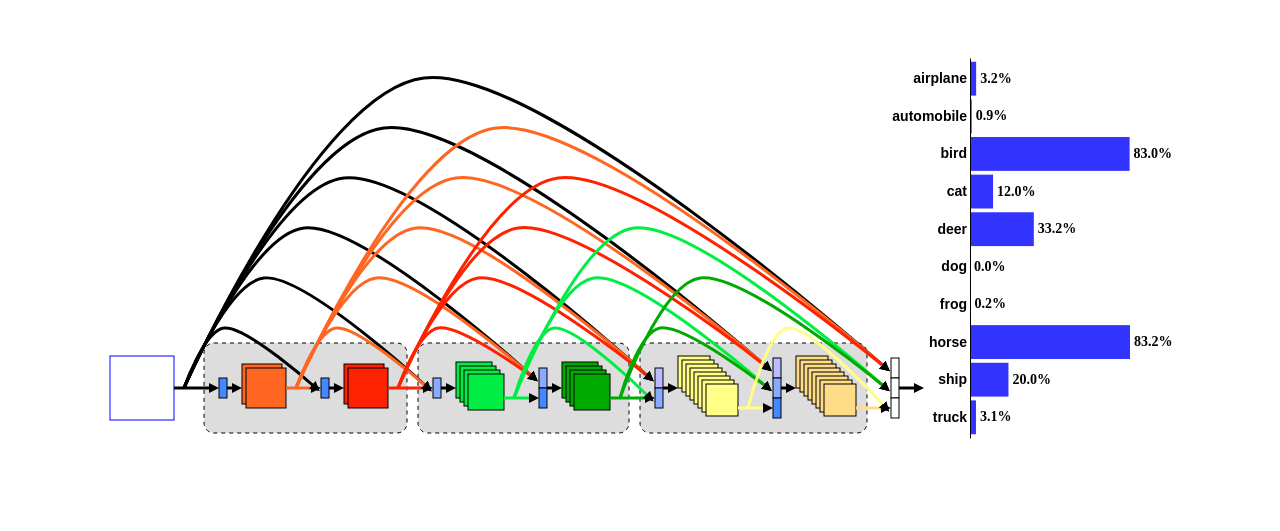
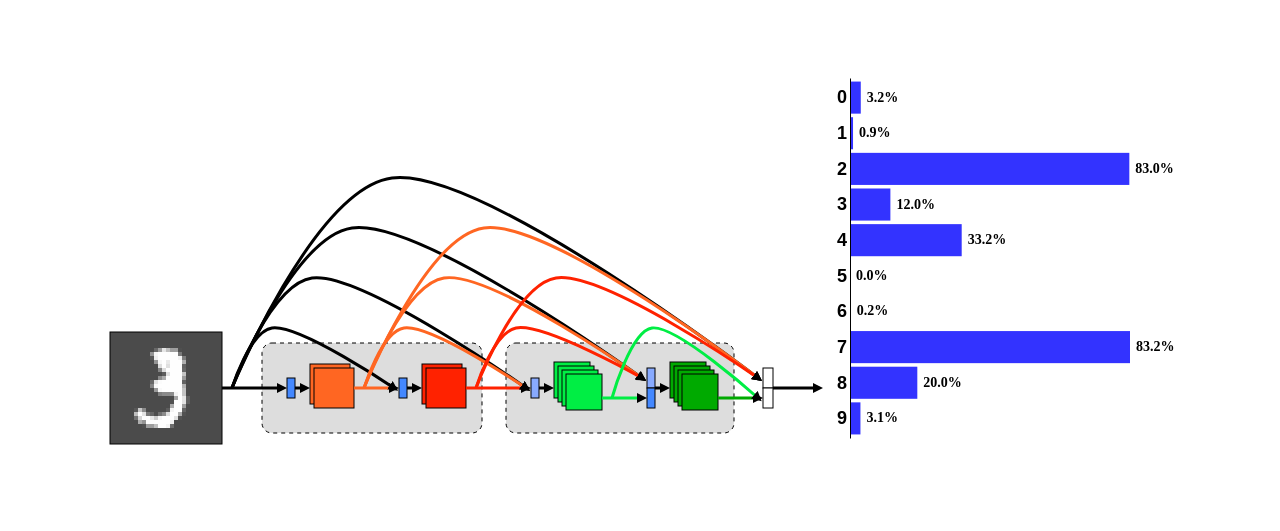
Before and after one commit to Boyu1997/cnn-dense-connection, a website built with webpack: page playground/dist/index.html in a window 1280 px wide. Built offline with nearby package versions, Linux system fonts and the light colour scheme.

Commit message:
refactor(playground): change to mnist dataset

```diff
--- a/playground/src/helper.js
+++ b/playground/src/helper.js
@@ -1,4 +1,37 @@
 import * as d3 from 'd3';
+
+export function plotImg(data) {
+  const imgCanvas = d3.select('#inputImg')
+    .style('top', '324px')
+    .style('left', '10px')
+    .style('width', '112px')
+    .style('height', '112px')
+    .append('canvas')
+    .attr('width', '112px')
+    .attr('height', '112px')
+
+  let context = imgCanvas.node().getContext("2d");
+
+  let dx = data[0].length;
+  let dy = data.length;
+  let image = context.createImageData(4*dx, 4*dy);
+
+  for (let x = 0, p = -1; x < dx; ++x) {
+    for (let i=0; i<4; i++) {
+      for (let y = 0; y < dy; ++y) {
+        let value = data[x][y];
+        for (let j=0; j<4; j++) {
+          image.data[++p] = value;
+          image.data[++p] = value;
+          image.data[++p] = value;
+          image.data[++p] = 180;
+        }
+      }
+    }
+  }
+
+  context.putImageData(image, 0, 0);
+}
 
 export function showDenseConnections(svg, denseConnections) {
   // define dense connection curves
@@ -32,8 +65,8 @@ export function showDenseConnections(svg, denseConnections) {
 
 
 export function plotHist(svg, data) {
-  const width = 160;
-  const height = 380;
+  const width = 280;
+  const height = 360;
 
   data = data.sort(function (a, b) {
     return d3.descending(a.category, b.category);
@@ -66,7 +99,7 @@ export function plotHist(svg, data) {
 
   bars.append('text')
     .attr('x', function (d) {
-      return x(d.value) + 4;
+      return x(d.value) + 6;
     })
     .attr("y", function (d) {
         return y(d.category) + y.bandwidth() / 2 + 4;
@@ -80,6 +113,6 @@ export function plotHist(svg, data) {
   svg.append('g')
     .call(d3.axisLeft(y)
       .tickSize(0))
-      .style('font-size', '14px')
-      .style('font-weight', '600');
+      .style('font-size', '18px')
+      .style('font-weight', '800');
 }
--- a/playground/src/index.js
+++ b/playground/src/index.js
@@ -1,7 +1,7 @@
 import _ from 'lodash';
 
 import * as d3 from 'd3';
-import { showDenseConnections, plotHist } from './helper.js';
+import { showDenseConnections, plotImg, plotHist } from './helper.js';
 
 var data = require('./data.json');
 
@@ -20,35 +20,13 @@ svg.style('margin', 'auto');
 
 // input image
 svg.append('rect')
-  .attr('transform', 'translate(10, 348)')
-  .attr('width', 64)
-  .attr('height', 64)
-  .attr('stroke',"blue")
+  .attr('transform', 'translate(10, 324)')
+  .attr('width', 112)
+  .attr('height', 112)
+  .attr('stroke', 'black')
   .attr('fill', '#FFF')
 
-// const imgCanvas = d3.select('#inputImg').append('canvas')
-//   .attr("width", 100)
-//   .attr("height", 100)
-//
-//
-// let context = imgCanvas.node().getContext("2d");
-//
-// let dx = data[0].length;
-// let dy = data.length;
-// let image = context.createImageData(dx, dy);
-//
-// for (let x = 0, p = -1; x < dx; ++x) {
-//   for (let y = 0; y < dy; ++y) {
-//     let value = data[x][y];
-//     image.data[++p] = value;
-//     image.data[++p] = value;
-//     image.data[++p] = value;
-//     image.data[++p] = 160;
-//   }
-// }
-//
-// console.log(image)
-// context.putImageData(image, 0, 0);
+plotImg(data);
 
 
 // --- initialization ---
@@ -56,19 +34,17 @@ const plotData = [
   {'lineColor':'#000', 'layerColor':'#F62', 'boxs':2, 'pooling':['i']},
   {'lineColor':'#F62', 'layerColor':'#F20', 'boxs':2, 'pooling':['i']},
   {'lineColor':'#F20', 'layerColor':'#0E4', 'boxs':4, 'pooling':['2']},
-  {'lineColor':'#0E4', 'layerColor':'#0A0', 'boxs':4, 'pooling':['2','i']},
-  {'lineColor':'#0A0', 'layerColor':'#FF8', 'boxs':8, 'pooling':['4','2']},
-  {'lineColor':'#FF8', 'layerColor':'#FD8', 'boxs':8, 'pooling':['4','2','i']}
+  {'lineColor':'#0E4', 'layerColor':'#0A0', 'boxs':4, 'pooling':['2','i']}
 ];
 
 var denseCurveStarts = [];
 var denseCurveEnds = [];
 
-const l1 = 30;
+const l1 = 40;
 const l2 = 10;
 const d = 4;
 
-let x = 74;
+let x = 122;
 let y = 380;
 
 // define arrowhead marker
@@ -97,8 +73,8 @@ plotData.forEach((data, i) => {
   // box for each block
   if (i%2 == 0) {
     svg.append('rect')
-      .attr('transform', 'translate('+(x+30)+','+(y-45)+')')
-      .attr('width', 195 + 4*data['boxs'])
+      .attr('transform', 'translate('+(x+40)+','+(y-45)+')')
+      .attr('width', 212 + 4*data['boxs'])
       .attr('height', 90)
       .attr("rx", 10)
       .attr("ry", 10)
@@ -108,12 +84,12 @@ plotData.forEach((data, i) => {
   }
 
   svg.append('path')
-    .attr('d', d3.line()([[x, yPooling], [i%2==0 ? x+l1+10 : x+l1, yPooling]]))
+    .attr('d', d3.line()([[x, yPooling], [i%2==0 ? x+l1+20 : x+l1, yPooling]]))
     .attr('marker-end', 'url(#arrow)')
     .attr('stroke', data['lineColor'])
     .attr('fill', 'none')
     .attr('stroke-width', '3px');
-  x = x + l1 + 5 + (i%2==0 ? 10 : 0);
+  x = x + l1 + 5 + (i%2==0 ? 20 : 0);
 
   // pooling rectangle
   data['pooling'].forEach((type, j) => {
@@ -155,33 +131,33 @@ plotData.forEach((data, i) => {
 
 // --- final global pooling ---
 svg.append('path')
-  .attr('d', d3.line()([[x, y+20], [x+l1, y+20]]))
+  .attr('d', d3.line()([[x, y+10], [x+l1, y+10]]))
   .attr('marker-end', 'url(#arrow)')
-  .attr('stroke', '#FD8')
+  .attr('stroke', '#0A0')
   .attr('fill', 'none')
   .attr('stroke-width', '3px');
 x = x + l1 + 5;
 
-['4','2','i'].forEach((type, i) => {
+['2','i'].forEach((type, i) => {
   svg.append('rect')
-    .attr('transform', 'translate('+(x)+','+(y-10*(3-2*i))+')')
-    .attr('width', 8)
+    .attr('transform', 'translate('+(x)+','+(y-10*(2-2*i))+')')
+    .attr('width', 10)
     .attr('height', 20)
     .attr('stroke', 'black')
     .attr('fill', '#FFF');
-  denseCurveEnds.push({'layer':6, 'type':type, 'point':[x-5, y-10*(3-2*i-1)]})
+  denseCurveEnds.push({'layer':4, 'type':type, 'point':[x-5, y-10*(2-2*i-1)]})
 });
-x = x + 8;
+x = x + 10;
 
 
 // --- output connection ---
 svg.append('path')
-  .attr('d', d3.line()([[x, y], [x+20, y]]))
+  .attr('d', d3.line()([[x, y], [x+45, y]]))
   .attr('marker-end', 'url(#arrow)')
   .attr('stroke', 'black')
   .attr('fill', 'none')
   .attr('stroke-width', '3px');
-x = x + l2 + 20 + 5;
+x = x + l2 + 45 + 5;
 
 
 // --- calculate dense connection curves ---
@@ -189,8 +165,8 @@ var denseConnections = [];
 var idxCount = 0;
 for (var i=0; i<plotData.length; i++) {
   for (var j=i+1; j<=plotData.length; j++) {
-    const diff = Math.floor(j/2) - Math.floor(Math.abs(i-1)/2) - (j==6 ? 1 : 0);
-    const type = diff == 0 ? 'i' : (diff == 1 ? '2' : '4');
+    const diff = Math.floor(j/2) - Math.floor(Math.abs(i-1)/2) - (j==4 ? 1 : 0);
+    const type = diff == 0 ? 'i' : '2';
 
     var c = {
       'id': idxCount++,
@@ -222,20 +198,20 @@ console.log(denseConnections);
 
 
 var histData = [
-  {'category': 'airplane', 'value': 0.032},
-  {'category': 'automobile', 'value': 0.009},
-  {'category': 'bird', 'value': 0.83},
-  {'category': 'cat', 'value': 0.12},
-  {'category': 'deer', 'value': 0.3319},
-  {'category': 'dog', 'value': 0.0003},
-  {'category': 'frog', 'value': 0.0021},
-  {'category': 'horse', 'value': 0.832},
-  {'category': 'ship', 'value': 0.2},
-  {'category': 'truck', 'value': 0.031}
+  {'category': '0', 'value': 0.032},
+  {'category': '1', 'value': 0.009},
+  {'category': '2', 'value': 0.83},
+  {'category': '3', 'value': 0.12},
+  {'category': '4', 'value': 0.3319},
+  {'category': '5', 'value': 0.0003},
+  {'category': '6', 'value': 0.0021},
+  {'category': '7', 'value': 0.832},
+  {'category': '8', 'value': 0.2},
+  {'category': '9', 'value': 0.031}
 ];
 
 
 const hist = svg.append('g')
-  .attr('transform', 'translate(870,50)');
+  .attr('transform', 'translate(750,70)');
 
 plotHist(hist, histData);
```
Also changed, not shown: playground/dist/index.html, 1 other file.
